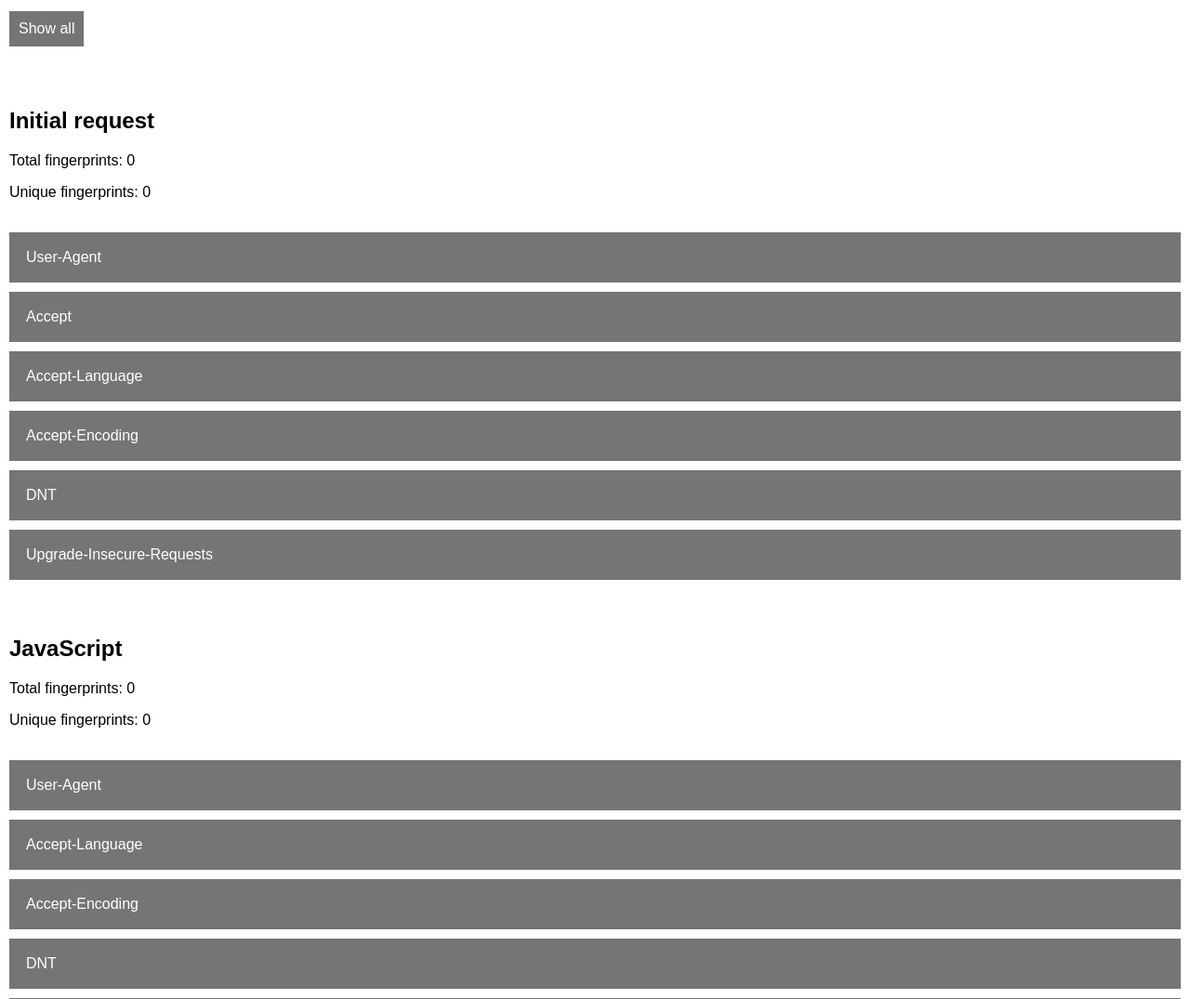
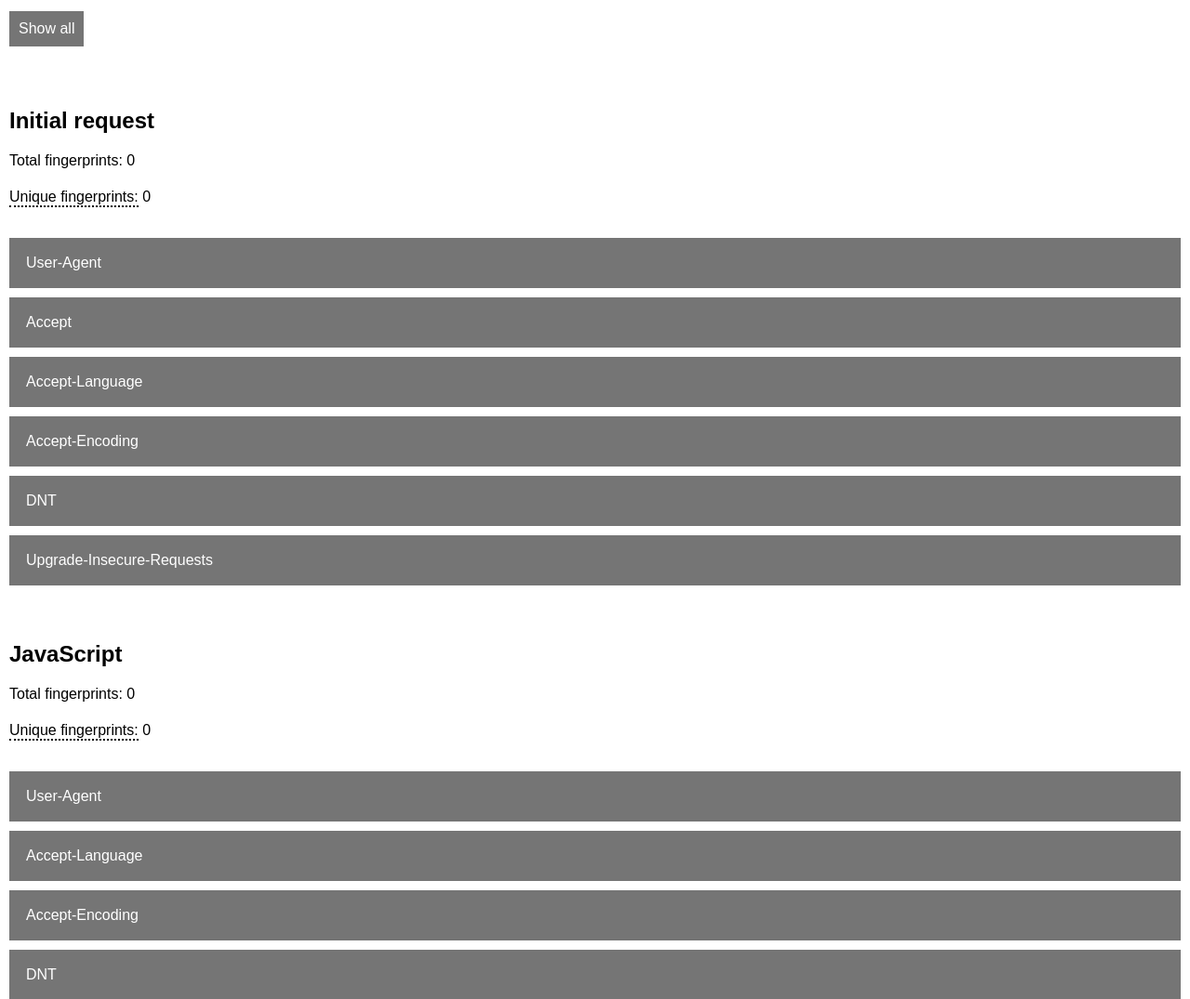
Before and after one commit to jtherrmann/fingerprint, a Flask app: page /stats in a window 1280 px wide. Shown: the part 176-1251 px from the top of the page at 93% size. Run offline with Flask 2, Linux system fonts and the light colour scheme; data that the repository does not hold is empty.

Commit message:
Add tooltip for unique fingerprints count

```diff
--- a/fingerprint/static/style.css
+++ b/fingerprint/static/style.css
@@ -41,6 +41,11 @@ nav > .clickable {
 .overall-similarity-div {
     padding-top: 15px;
     padding-bottom: 25px;
+}
+
+.unique-count-div {
+    padding-top: 5px;
+    padding-bottom: 15px;
 }
 
 table {
--- a/fingerprint/templates/stats.html
+++ b/fingerprint/templates/stats.html
@@ -15,7 +15,16 @@
 
 <p>Total fingerprints: {{ total }}</p>
 
-<p>Unique fingerprints: {{ unique }}</p>
+<div class="unique-count-div">
+  <div class="tooltip">
+    Unique fingerprints:
+    <span class="tooltiptext-right" style="width:625px;">
+      Result of converting a list of all fingerprints into a set of unique
+      fingerprints.
+    </span>
+  </div>
+  {{ unique }}
+</div>
 
 <br />
 
```
